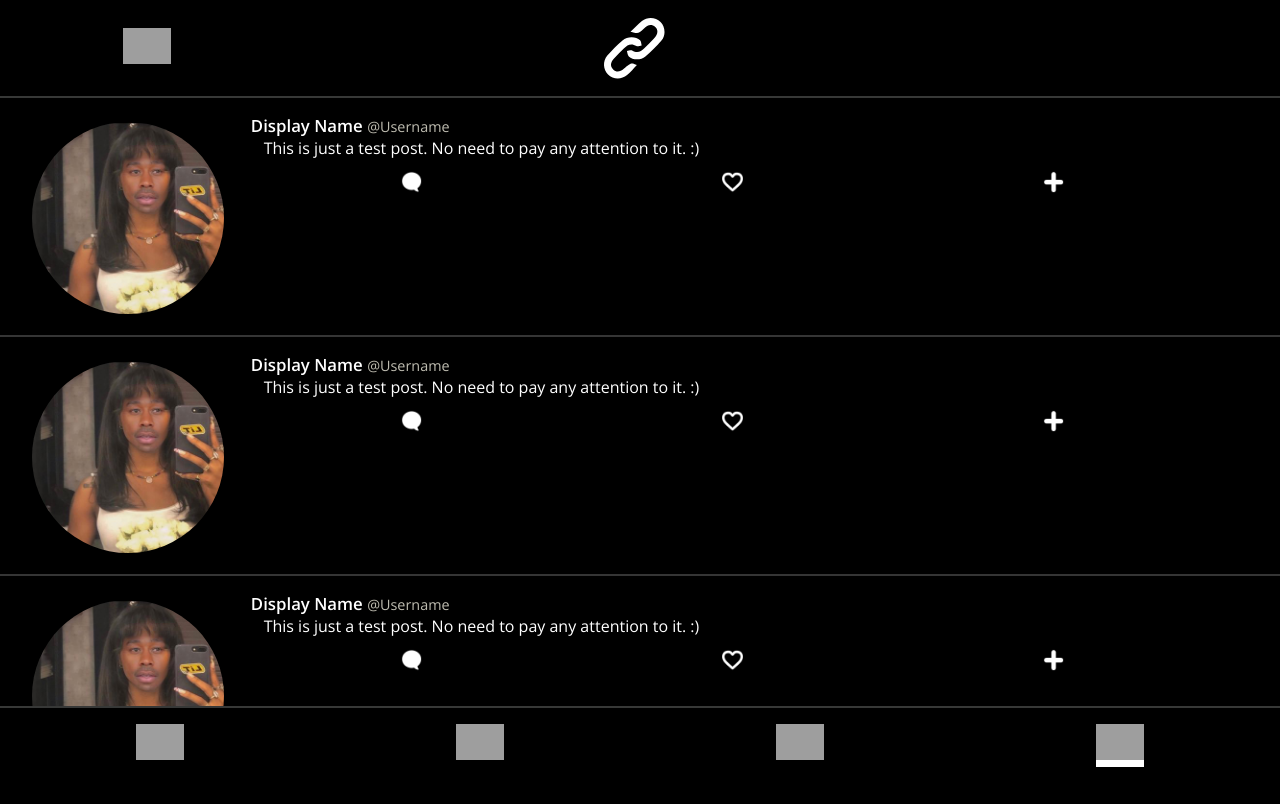
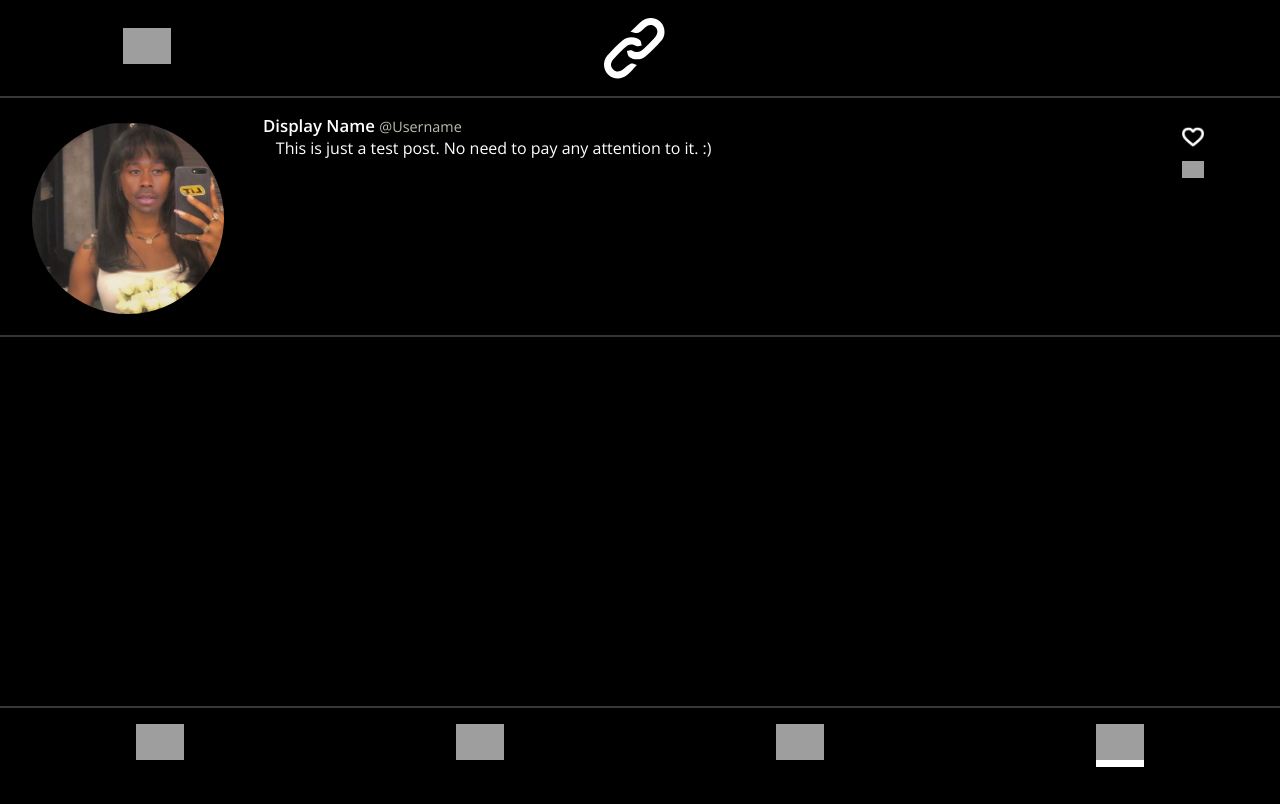
Before and after one commit to hookeyswifisucks/appreference, a PHP site: page / in a window 1280 px wide. Run offline with PHP 8.4, Linux system fonts and the light colour scheme; grey boxes are pictures that could not be loaded.

Commit message:
Add files via upload

```diff
--- a/index.css
+++ b/index.css
@@ -70,12 +70,16 @@
     border-bottom: 2px solid rgb(53, 53, 53);
 }
 .post-left {
-    width: 14%;
+    width: 15%;
     margin-left: 0%;
 }
+.post-center {
+    margin-left: 4%;
+    width:70%;
+}
 .post-right {
-    margin-left: 4%;
-    width:80%;
+    width: 9%;
+    margin-left: 2%;
 }
 .user-tweet-name {
     margin: auto;
@@ -85,23 +89,22 @@
 }
 .user-tweet-name-grey {
     font-size: 1.8vh;
-    font-weight: 300;
+    font-weight: 400;
     color: rgb(190, 188, 176);
 }
 .message {
     margin: auto;
     margin-left: 1vw;
-    font-weight: 300;
+    font-weight: 400;
     font-size: 2vh;
     color: #ffffff;
 }
 .interactions {
-    padding-top: 1.5vh;
+    padding-top: 1vh;
 }
 .interactions li {
     display: block;
-    float: left;
-    width: 33%;
+    padding: .5vh;
 }
 .interactions li a {
     display: block;
--- a/index.html
+++ b/index.html
@@ -21,109 +21,14 @@
                             <div class="post-left">
                                 <a href="#"><img class="profile-icon-tweet" src="assets/profilepic1.jpg"/></a>
                             </div>
-                            <div class="post-right">
+                            <div class="post-center">
                                 <h3 class="user-tweet-name">Display Name <span class="user-tweet-name-grey">@Username</span></h3>
                                 <div class="message">This is just a test post. No need to pay any attention to it. :)</div>
-                                <ul class="interactions">
-                                    <li><a href="#"><img class="interact-icon" src="assets/reply.png"/></a></li>
-                                    <li><a href="#"><img class="interact-icon" src="assets/open-heart.png"/></a></li>
-                                    <li><a href="#"><img class="interact-icon" src="assets/save.png"/></a></li>
-                                </ul>
-                            </div>
-                        </div>
-                    </div>
-                    <div class="post-outer">
-                        <div class="post">
-                            <div class="post-left">
-                                <a href="#"><img class="profile-icon-tweet" src="assets/profilepic1.jpg"/></a>
                             </div>
                             <div class="post-right">
-                                <h3 class="user-tweet-name">Display Name <span class="user-tweet-name-grey">@Username</span></h3>
-                                <div class="message">This is just a test post. No need to pay any attention to it. :)</div>
                                 <ul class="interactions">
-                                    <li><a href="#"><img class="interact-icon" src="assets/reply.png"/></a></li>
                                     <li><a href="#"><img class="interact-icon" src="assets/open-heart.png"/></a></li>
-                                    <li><a href="#"><img class="interact-icon" src="assets/save.png"/></a></li>
-                                </ul>
-                            </div>
-                        </div>
-                    </div>
-                    <div class="post-outer">
-                        <div class="post">
-                            <div class="post-left">
-                                <a href="#"><img class="profile-icon-tweet" src="assets/profilepic1.jpg"/></a>
-                            </div>
-                            <div class="post-right">
-                                <h3 class="user-tweet-name">Display Name <span class="user-tweet-name-grey">@Username</span></h3>
-                                <div class="message">This is just a test post. No need to pay any attention to it. :)</div>
-                                <ul class="interactions">
-                                    <li><a href="#"><img class="interact-icon" src="assets/reply.png"/></a></li>
-                                    <li><a href="#"><img class="interact-icon" src="assets/open-heart.png"/></a></li>
-                                    <li><a href="#"><img class="interact-icon" src="assets/save.png"/></a></li>
-                                </ul>
-                            </div>
-                        </div>
-                    </div>
-                    <div class="post-outer">
-                        <div class="post">
-                            <div class="post-left">
-                                <a href="#"><img class="profile-icon-tweet" src="assets/profilepic1.jpg"/></a>
-                            </div>
-                            <div class="post-right">
-                                <h3 class="user-tweet-name">Display Name <span class="user-tweet-name-grey">@Username</span></h3>
-                                <div class="message">This is just a test post. No need to pay any attention to it. :)</div>
-                                <ul class="interactions">
-                                    <li><a href="#"><img class="interact-icon" src="assets/reply.png"/></a></li>
-                                    <li><a href="#"><img class="interact-icon" src="assets/open-heart.png"/></a></li>
-                                    <li><a href="#"><img class="interact-icon" src="assets/save.png"/></a></li>
-                                </ul>
-                            </div>
-                        </div>
-                    </div>
-                    <div class="post-outer">
-                        <div class="post">
-                            <div class="post-left">
-                                <a href="#"><img class="profile-icon-tweet" src="assets/profilepic1.jpg"/></a>
-                            </div>
-                            <div class="post-right">
-                                <h3 class="user-tweet-name">Display Name <span class="user-tweet-name-grey">@Username</span></h3>
-                                <div class="message">This is just a test post. No need to pay any attention to it. :)</div>
-                                <ul class="interactions">
-                                    <li><a href="#"><img class="interact-icon" src="assets/reply.png"/></a></li>
-                                    <li><a href="#"><img class="interact-icon" src="assets/open-heart.png"/></a></li>
-                                    <li><a href="#"><img class="interact-icon" src="assets/save.png"/></a></li>
-                                </ul>
-                            </div>
-                        </div>
-                    </div>
-                    <div class="post-outer">
-                        <div class="post">
-                            <div class="post-left">
-                                <a href="#"><img class="profile-icon-tweet" src="assets/profilepic1.jpg"/></a>
-                            </div>
-                            <div class="post-right">
-                                <h3 class="user-tweet-name">Display Name <span class="user-tweet-name-grey">@Username</span></h3>
-                                <div class="message">This is just a test post. No need to pay any attention to it. :)</div>
-                                <ul class="interactions">
-                                    <li><a href="#"><img class="interact-icon" src="assets/reply.png"/></a></li>
-                                    <li><a href="#"><img class="interact-icon" src="assets/open-heart.png"/></a></li>
-                                    <li><a href="#"><img class="interact-icon" src="assets/save.png"/></a></li>
-                                </ul>
-                            </div>
-                        </div>
-                    </div>
-                    <div class="post-outer">
-                        <div class="post">
-                            <div class="post-left">
-                                <a href="#"><img class="profile-icon-tweet" src="assets/profilepic1.jpg"/></a>
-                            </div>
-                            <div class="post-right">
-                                <h3 class="user-tweet-name">Display Name <span class="user-tweet-name-grey">@Username</span></h3>
-                                <div class="message">This is just a test post. No need to pay any attention to it. :)</div>
-                                <ul class="interactions">
-                                    <li><a href="#"><img class="interact-icon" src="assets/reply.png"/></a></li>
-                                    <li><a href="#"><img class="interact-icon" src="assets/open-heart.png"/></a></li>
-                                    <li><a href="#"><img class="interact-icon" src="assets/save.png"/></a></li>
+                                    <li><a href="#"><img class="interact-icon" src="https://img.icons8.com/fluent-systems-filled/24/ffffff/ellipsis.png"/></a></li>
                                 </ul>
                             </div>
                         </div>
```
